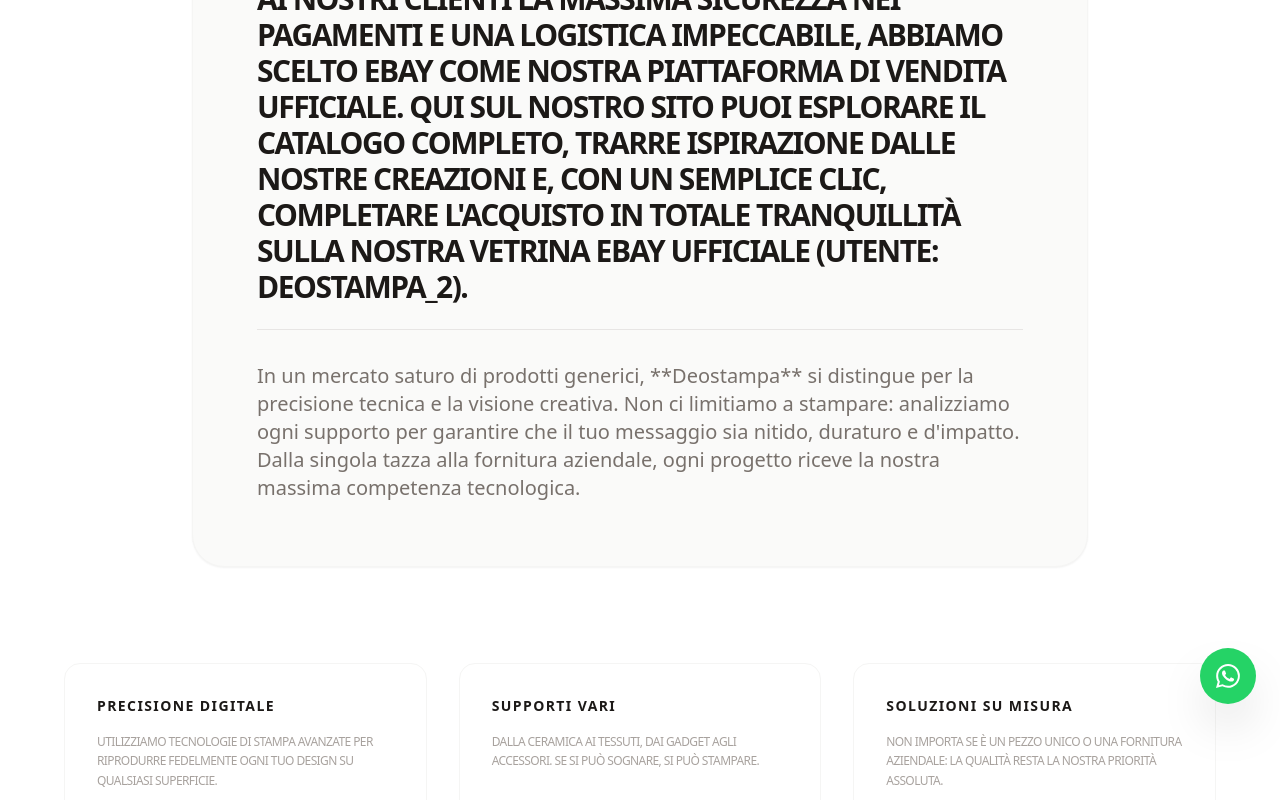
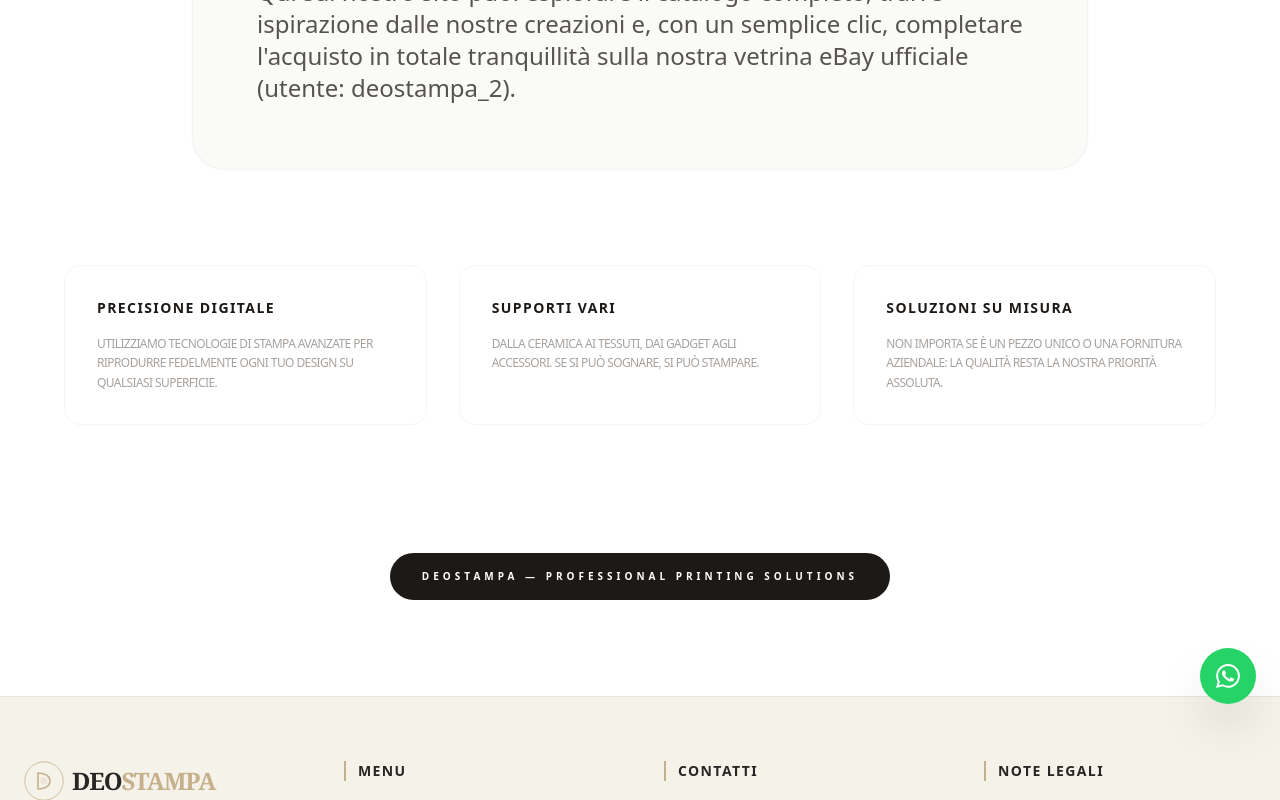
Before and after one commit to ericweinzettel-lgtm/deostampa-catalogo, a React (Vite) app: page / in a window 1280 px wide. Both pictures are taken after a click on the button "Chi Siamo". Shown: the part 926-1726 px from the top of the page. Built offline with nearby package versions, Linux system fonts and the light colour scheme.

Commit message:
Update About.tsx

```diff
--- a/components/About.tsx
+++ b/components/About.tsx
@@ -15,52 +15,46 @@
           </div>
           <h1 className="text-5xl md:text-7xl font-bold text-stone-900 tracking-tighter uppercase">
             Personalizzazione <br />
-            <span className="text-[#C5B08B] italic font-serif lowercase text-6xl md:text-8xl">senza limiti</span>
+            <span className="text-[#C5B08B] italic font-serif lowercase">senza limiti</span>
           </h1>
         </div>
 
-        {/* CONTENIDO: CAJA DE DISEÑO CON TIPOGRAFÍA MODERNA */}
+        {/* CONTENIDO: TU TEXTO ORIGINAL CON ESTILO DE LABORATORIO DE DISEÑO */}
         <div className="max-w-4xl mx-auto">
           <div className="bg-stone-50 p-10 md:p-16 rounded-[2rem] border border-stone-100 shadow-sm relative overflow-hidden">
+            {/* Decoración técnica de fondo */}
+            <div className="absolute top-0 right-0 p-8 opacity-5 text-6xl font-black">HD</div>
 
-            <div className="relative z-10 space-y-10">
-              <h2 className="text-sm font-black text-[#C5B08B] uppercase tracking-[0.3em] border-b border-stone-200 pb-4 inline-block">
+            <div className="relative z-10 space-y-8">
+              <h2 className="text-2xl font-bold text-stone-800 uppercase tracking-tight border-b border-[#C5B08B] pb-4 inline-block">
                 Il nostro approccio
               </h2>
-
-              {/* NARRATIVA: Tipografía más moderna, negrita y llamativa */}
-              <div className="space-y-6">
-                <p className="text-stone-900 text-2xl md:text-3xl font-extrabold leading-tight tracking-tighter uppercase">
-                  {ABOUT_TEXT}
-                </p>
-
-                <p className="text-stone-500 text-lg md:text-xl font-light leading-relaxed border-t border-stone-200 pt-8">
-                  In un mercato saturo di prodotti generici, **Deostampa** si distingue per la precisione tecnica e la visione creativa. Non ci limitiamo a stampare: analizziamo ogni supporto per garantire che il tuo messaggio sia nitido, duraturo e d'impatto. Dalla singola tazza alla fornitura aziendale, ogni progetto riceve la nostra massima competenza tecnologica.
-                </p>
-              </div>
+              <p className="text-stone-600 text-xl md:text-2xl font-light leading-relaxed">
+                {ABOUT_TEXT}
+              </p>
             </div>
           </div>
         </div>
 
-        {/* SECCIÓN TÉCNICA */}
+        {/* SECCIÓN TÉCNICA: QUÉ HACEMOS REALMENTE */}
         <div className="mt-24 grid grid-cols-1 md:grid-cols-3 gap-8">
           <div className="p-8 border border-stone-100 rounded-2xl hover:border-[#C5B08B] transition-colors group">
             <h4 className="font-bold uppercase tracking-widest text-sm mb-4">Precisione Digitale</h4>
-            <p className="text-xs text-stone-400 leading-relaxed uppercase tracking-tighter font-medium">Utilizziamo tecnologie di stampa avanzate per riprodurre fedelmente ogni tuo design su qualsiasi superficie.</p>
+            <p className="text-xs text-stone-400 leading-relaxed uppercase tracking-tighter">Utilizziamo tecnologie di stampa avanzate per riprodurre fedelmente ogni tuo design su qualsiasi superficie.</p>
           </div>
           <div className="p-8 border border-stone-100 rounded-2xl hover:border-[#C5B08B] transition-colors group">
             <h4 className="font-bold uppercase tracking-widest text-sm mb-4">Supporti Vari</h4>
-            <p className="text-xs text-stone-400 leading-relaxed uppercase tracking-tighter font-medium">Dalla ceramica ai tessuti, dai gadget agli accessori. Se si può sognare, si può stampare.</p>
+            <p className="text-xs text-stone-400 leading-relaxed uppercase tracking-tighter">Dalla ceramica ai tessuti, dai gadget agli accessori. Se si può sognare, si può stampare.</p>
           </div>
           <div className="p-8 border border-stone-100 rounded-2xl hover:border-[#C5B08B] transition-colors group">
             <h4 className="font-bold uppercase tracking-widest text-sm mb-4">Soluzioni su Misura</h4>
-            <p className="text-xs text-stone-400 leading-relaxed uppercase tracking-tighter font-medium">Non importa se è un pezzo unico o una fornitura aziendale: la qualità resta la nostra priorità assoluta.</p>
+            <p className="text-xs text-stone-400 leading-relaxed uppercase tracking-tighter">Non importa se è un pezzo unico o una fornitura aziendale: la qualità resta la nostra priorità assoluta.</p>
           </div>
         </div>
 
         {/* CIERRE PROFESIONAL */}
         <div className="mt-32 text-center">
-          <div className="inline-block px-10 py-5 bg-stone-900 text-white rounded-full text-[10px] font-black uppercase tracking-[0.4em] shadow-xl">
+          <div className="inline-block px-8 py-4 bg-stone-900 text-white rounded-full text-[10px] font-black uppercase tracking-[0.4em]">
             Deostampa — Professional Printing Solutions
           </div>
         </div>
```
